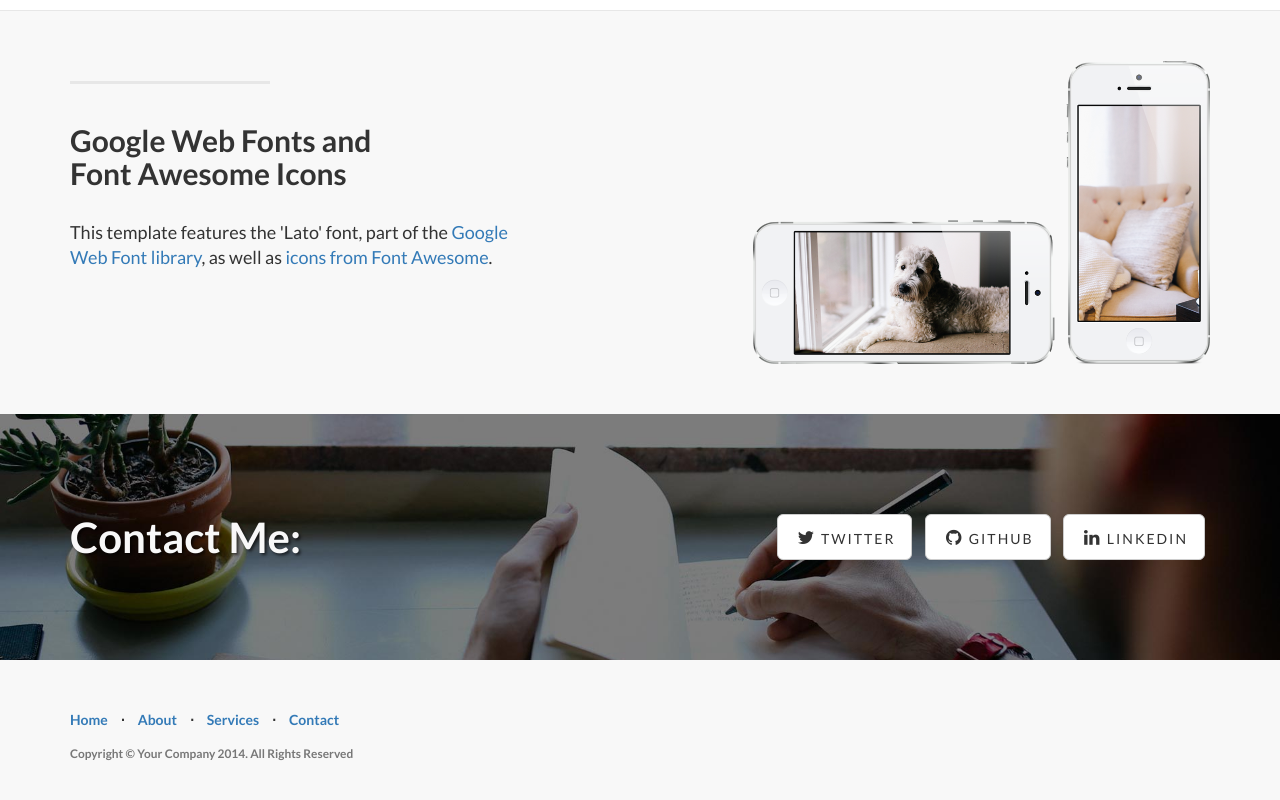
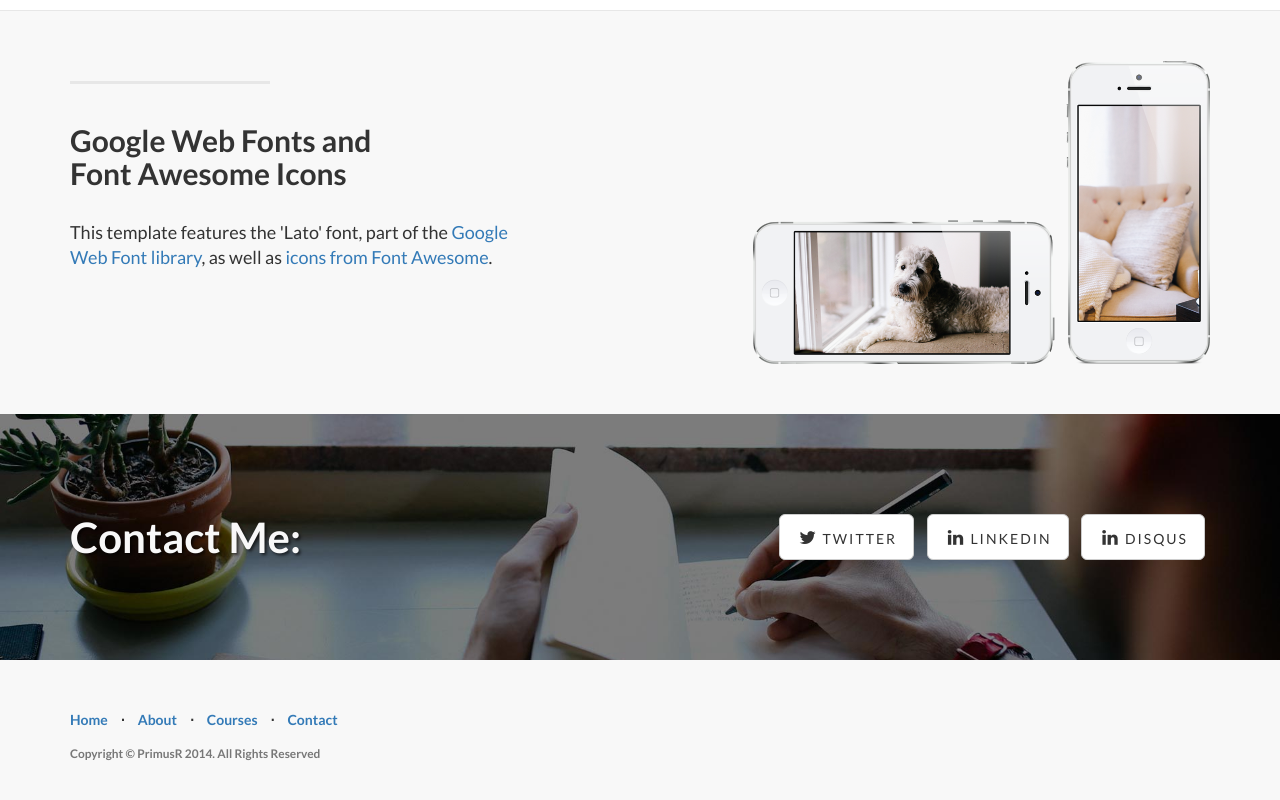
Before and after one commit to primusr/GitTest, a plain HTML site: page index.html in a window 1280 px wide. Shown: the part 1824-2624 px from the top of the page. Drawn offline with Linux system fonts and the light colour scheme.

Commit message:
added social icons

```diff
--- a/index.html
+++ b/index.html
@@ -9,7 +9,7 @@
     <meta name="description" content="">
     <meta name="author" content="">
 
-    <title>Leonard Reyes</title>
+    <title>Primus R</title>
 
     <!-- Bootstrap Core CSS -->
     <link href="css/bootstrap.min.css" rel="stylesheet">
@@ -115,7 +115,7 @@
                             <ul>
                                 <li>Course Content</li>
                                 <li>Syllabus</li>
-                                <li><a href="https://drive.google.com/drive/folders/0B96er0CWYv1lMFduTXJrbEZScVU?usp=sharing">Lecture Notes</a></li>
+                                <li><a href="https://drive.google.com/open?id=0B96er0CWYv1lRWZNNk02cDZxZGs">Lecture Notes</a></li>
                                 <li>Web Resources</li>
                             </ul>
 
@@ -208,11 +208,10 @@
                             <a href="https://twitter.com/SBootstrap" class="btn btn-default btn-lg"><i class="fa fa-twitter fa-fw"></i> <span class="network-name">Twitter</span></a>
                         </li>
                         <li>
-                            <a href="https://github.com/IronSummitMedia/startbootstrap" class="btn btn-default btn-lg"><i class="fa fa-github fa-fw"></i> <span class="network-name">Github</span></a>
-                        </li>
-                        <li>
                             <a href="#" class="btn btn-default btn-lg"><i class="fa fa-linkedin fa-fw"></i> <span class="network-name">Linkedin</span></a>
                         </li>
+
+                        <li><a href="#" class="btn btn-default btn-lg"><i class="fa fa-linkedin fa-fw"></i> <span class="network-name">Disqus</span></a></li>
                     </ul>
                 </div>
             </div>
@@ -238,14 +237,14 @@
                         </li>
                         <li class="footer-menu-divider">&sdot;</li>
                         <li>
-                            <a href="#services">Services</a>
+                            <a href="#services">Courses</a>
                         </li>
                         <li class="footer-menu-divider">&sdot;</li>
                         <li>
                             <a href="#contact">Contact</a>
                         </li>
                     </ul>
-                    <p class="copyright text-muted small">Copyright &copy; Your Company 2014. All Rights Reserved</p>
+                    <p class="copyright text-muted small">Copyright &copy; PrimusR 2014. All Rights Reserved</p>
                 </div>
             </div>
         </div>
```
Also changed, not shown: 1 other file.
